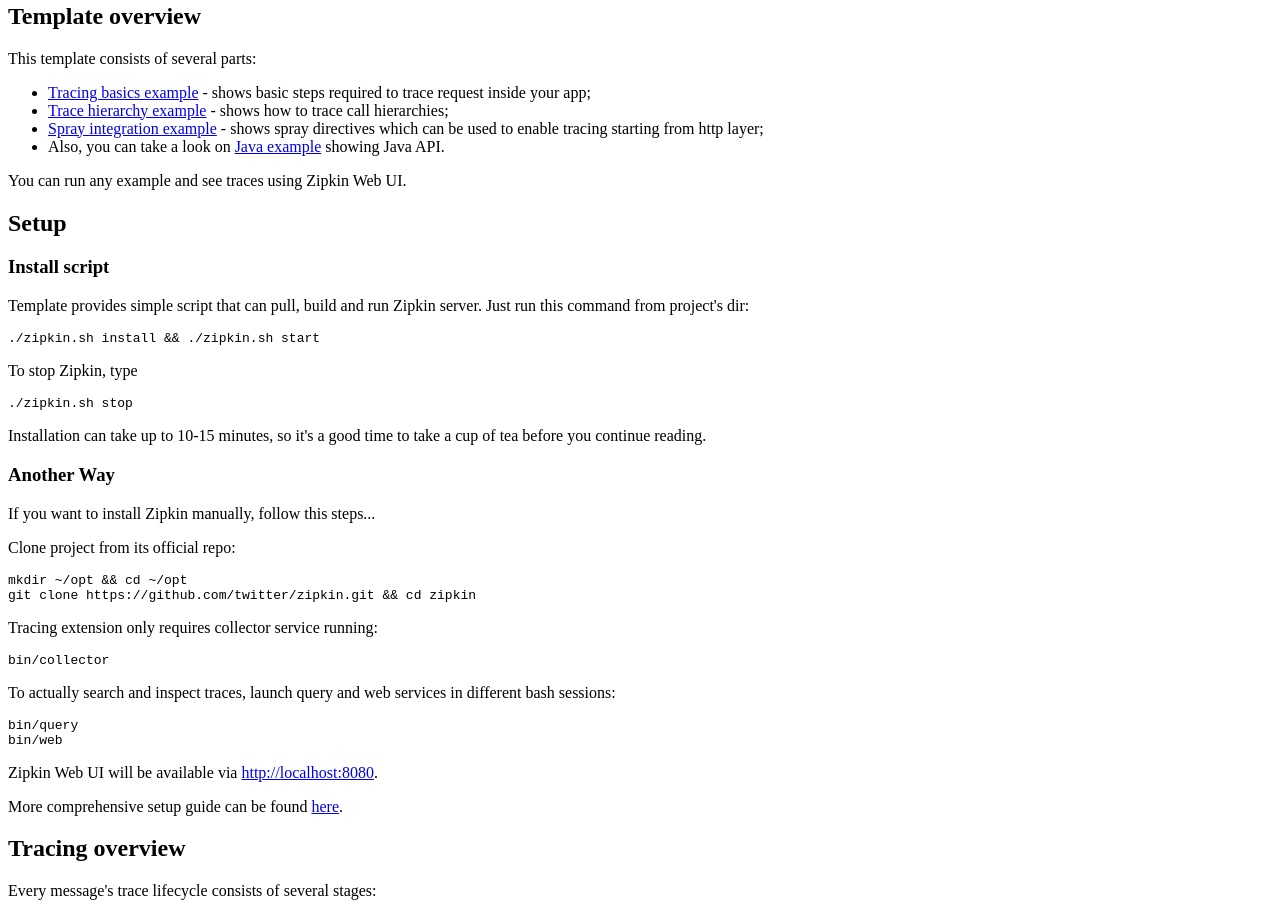
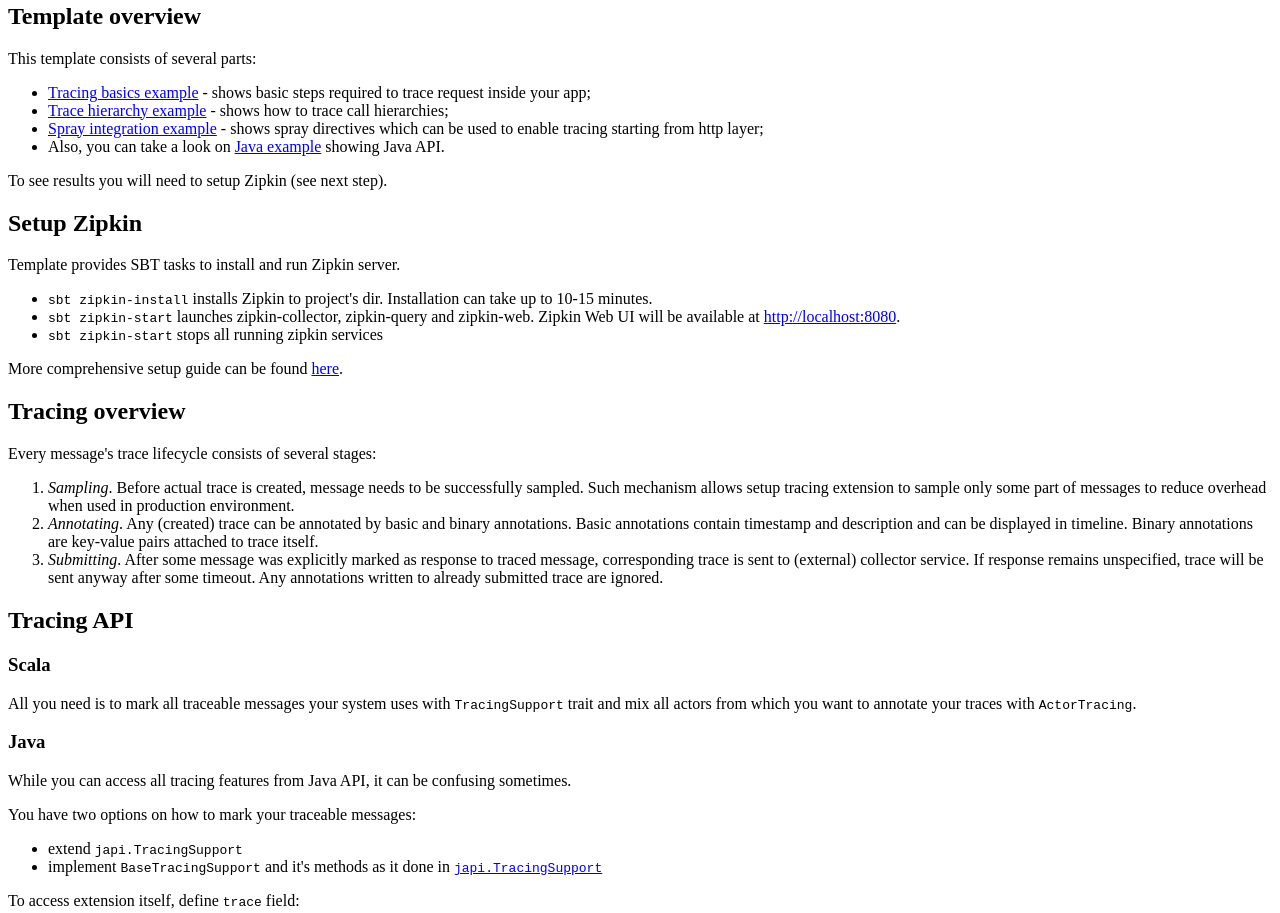
Before and after one commit to levkhomich/activator-akka-tracing, a plain HTML site: page tutorial/index.html in a window 1280 px wide. Shown: the part 1565-2478 px from the top of the page. Drawn offline with Linux system fonts and the light colour scheme.

Commit message:
implement sbt tasks to manage zipkin

```diff
--- a/tutorial/index.html
+++ b/tutorial/index.html
@@ -69,49 +69,29 @@
             </li>
         </ul>
 
-        You can run any example and see traces using Zipkin Web UI.
+        To see results you will need to setup Zipkin (see next step).
     </p>
 </div>
 
 <div>
 
-    <h2>Setup</h2>
+    <h2>Setup Zipkin</h2>
 
-    <h3>Install script</h3>
+    <p>Template provides SBT tasks to install and run Zipkin server.</p>
 
-    <p>Template provides simple script that can pull, build and run Zipkin server. Just run this command from project's dir:</p>
-
-<pre><code>./zipkin.sh install && ./zipkin.sh start
-</code></pre>
-
-    <p>To stop Zipkin, type</p>
-
-<pre><code>./zipkin.sh stop
-</code></pre>
-
-    <p>Installation can take up to 10-15 minutes, so it's a good time to take a cup of tea before you continue reading.</p>
-
-    <h3>Another Way</h3>
-
-    <p>If you want to install Zipkin manually, follow this steps...</p>
-
-    <p>Clone project from its official repo:</p>
-
-<pre><code>mkdir ~/opt && cd ~/opt
-git clone https://github.com/twitter/zipkin.git && cd zipkin
-</code></pre>
-
-    <p>Tracing extension only requires collector service running:</p>
-
-<pre><code>bin/collector</code></pre>
-
-    <p>To actually search and inspect traces, launch query and web services in different bash sessions:</p>
-
-<pre><code>bin/query
-bin/web
-</code></pre>
-
-    <p>Zipkin Web UI will be available via <a href="http://localhost:8080">http://localhost:8080</a>.</p>
+    <ul>
+        <li>
+            <code>sbt zipkin-install</code> installs Zipkin to project's dir. Installation can take up to
+            10-15 minutes.
+        </li>
+        <li>
+            <code>sbt zipkin-start</code> launches zipkin-collector, zipkin-query and zipkin-web.
+            Zipkin Web UI will be available at <a href="http://localhost:8080">http://localhost:8080</a>.
+        </li>
+        <li>
+            <code>sbt zipkin-start</code> stops all running zipkin services
+        </li>
+    </ul>
 
     <p>More comprehensive setup guide can be found <a href="http://twitter.github.io/zipkin/install.html">here</a>.</p>
 
```
Also changed, not shown: 4 other files.
